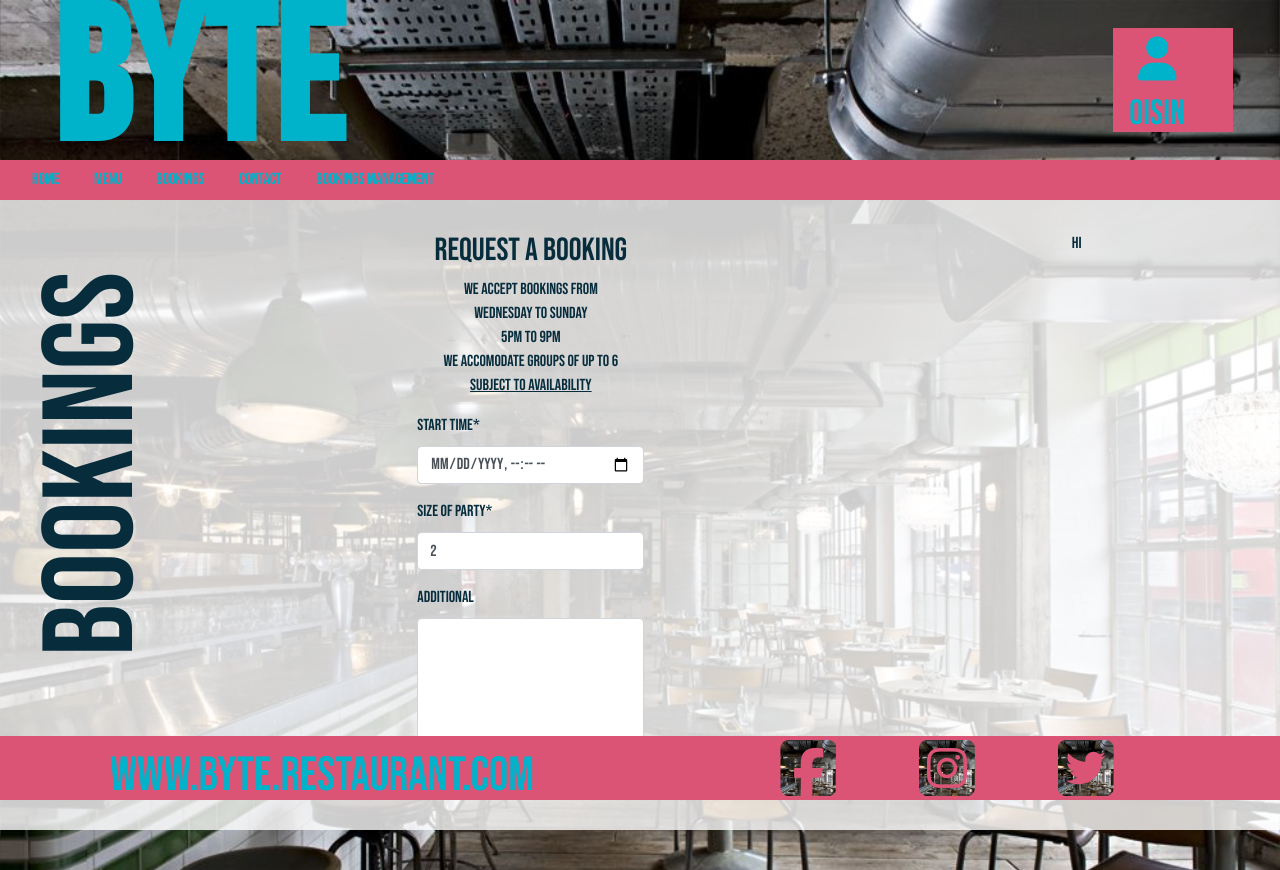
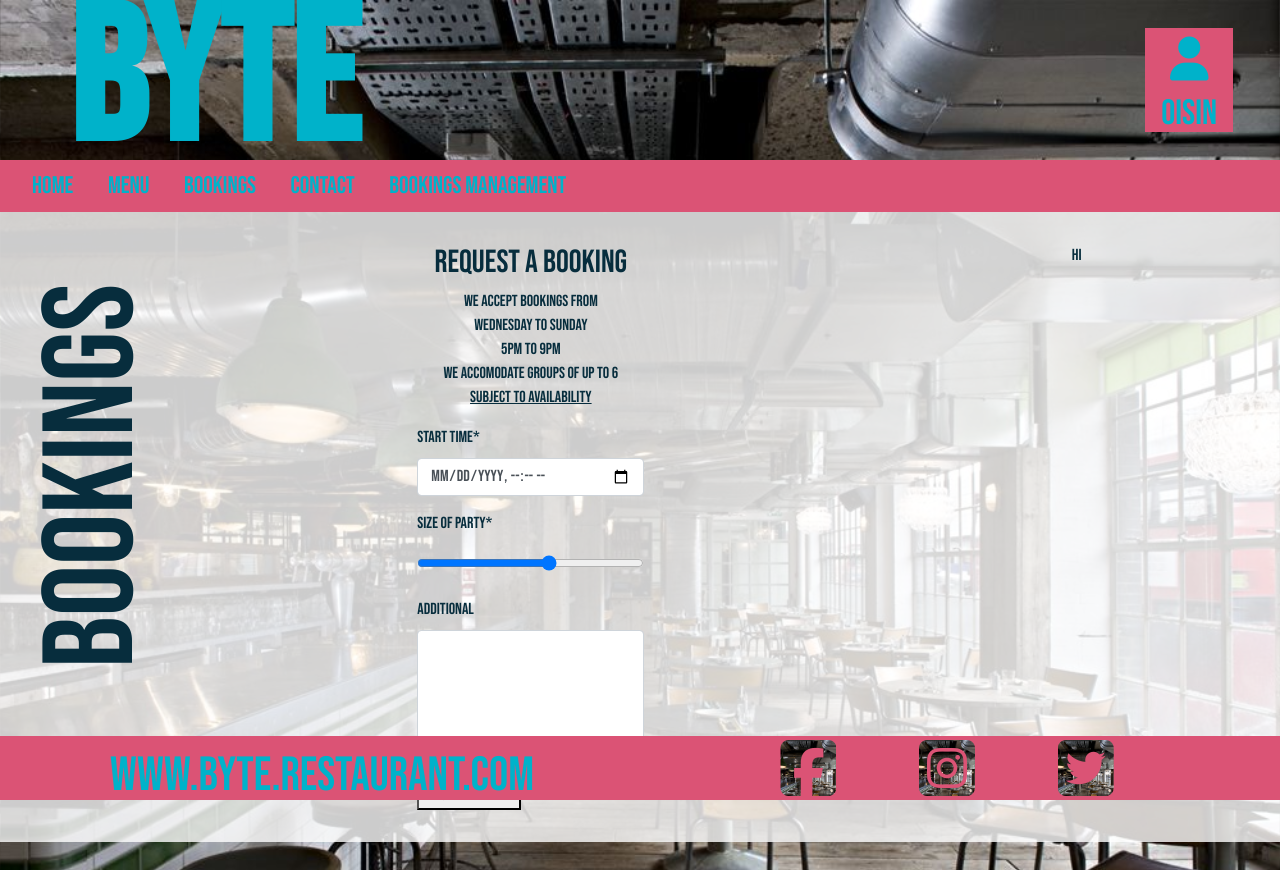
Before and after one commit to OisinWrites/Byte, a Django app: page /bookings/bookings/ in a window 1280 px wide. Shown: the top 870 px of the page. Run offline with Django 3.2, Linux system fonts and the light colour scheme; a user stored in the database is signed in; data comes from the database, SQL or seed files in the repository; both versions use the stored data as it was after the commit; some libraries are stand-ins or nearby versions.

Commit message:
Record interface testing for readme, add navbar stylings, replace party size input in booking form with widget

```diff
--- a/bookings/forms.py
+++ b/bookings/forms.py
@@ -2,7 +2,7 @@ from django import forms
 from django.core.exceptions import ValidationError
 from django.core.validators import MinValueValidator, MaxValueValidator
 from django.forms.widgets import DateTimeInput
-
+from django.forms.widgets import NumberInput
 
 from crispy_forms.helper import FormHelper
 from crispy_forms.layout import Submit, Layout, Field
@@ -24,6 +24,8 @@ class BookingForm(forms.ModelForm):
         fields = ['start_time', 'size_of_party', 'additional']
         widgets = {
             'start_time': DateTimeInput(attrs={'type': 'datetime-local'}),
+            'size_of_party': NumberInput(
+                attrs={'type': 'range', 'min': 1, 'max': 6}),
             'additional': forms.Textarea(attrs={'rows': 5, 'cols': 30}),
         }
 
@@ -39,22 +41,6 @@ class BookingForm(forms.ModelForm):
 
         """Set validators for start_time field"""
         self.fields['start_time'].validators.append(self.validate_start_time)
-
-        """Set validator for the minimum size_of_party field"""
-        self.fields['size_of_party'].validators.append(MinValueValidator(1))
-
-        """Set validator for maximum size_of_party field"""
-        self.fields['size_of_party'].validators.append(
-            MaxValueValidator(6, message="We do not currently"
-                              " cater to groups larger than 6."))
-
-        """Has field auto set to 2 as most likely,
-            and offering for party of 1 diminishes the
-            positive experience of the site
-            in a subtle, soft, sense"""
-        self.fields['size_of_party'].initial = 2
-        self.fields['size_of_party'].widget.attrs['min'] = 1
-        self.fields['size_of_party'].widget.attrs['max'] = 6
 
     def validate_start_time(self, value):
         """
--- a/requirements.txt
+++ b/requirements.txt
@@ -6,7 +6,9 @@ dj-database-url==0.5.0
 dj3-cloudinary-storage==0.0.6
 Django==3.2
 django-allauth==0.54.0
+django-countries==7.2.1
 django-crispy-forms==1.14.0
+django-range-slider==0.2.4
 gunicorn==20.1.0
 heroku==0.1.4
 idna==2.8
@@ -22,3 +24,4 @@ pytz==2023.3
 requests==2.26.0
 requests-oauthlib==1.3.1
 sqlparse==0.4.4
+stripe==5.4.0
--- a/static/css/base.css
+++ b/static/css/base.css
@@ -128,16 +128,17 @@ nav {
     padding-left: 2rem;
   }
 
-  ul {
+nav ul {
     list-style-type: none;
     margin: 0;
     padding: 0;
-  }
+    }
 
-  li {
+nav ul li {
     display: inline-block;
     margin-right: 2rem;
-  }
+    font-size: 1.5rem;
+    }
 
 /* block colour on mobile navigation */
 .menu {
```
Also changed, not shown: README.md, db.sqlite3, static/media/epic_and_user_story_testing/epic1/account_dropdown.jpg (added), static/media/epic_and_user_story_testing/epic1/hamburger_element.png (added), static/media/epic_and_user_story_testing/epic1/large_menu.png (added), static/media/epic_and_user_story_testing/epic1/medium_menu.png (added), static/media/epic_and_user_story_testing/epic1/navigation_bar.png (added), static/media/epic_and_user_story_testing/epic1/return_home.png (added), static/media/epic_and_user_story_testing/epic1/small_menu.png (added).
